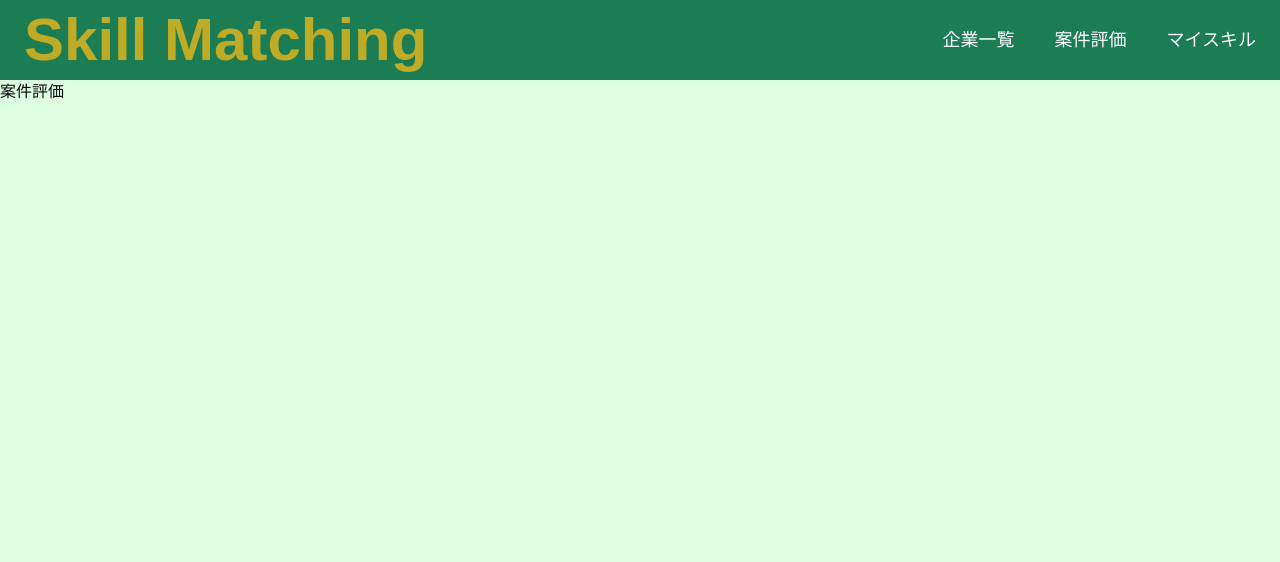
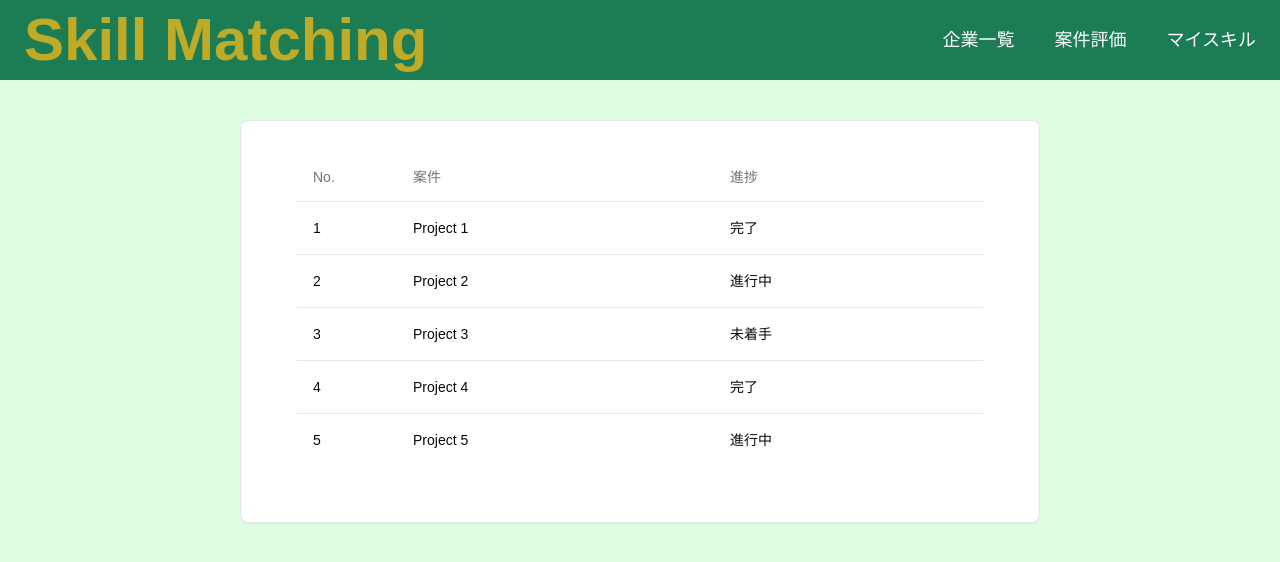
Before and after one commit to RiTa-23/SkillMatching, a Next.js app in the folder frontend/: page /answerer/project in a window 1280 px wide. Shown: the top 562 px of the page. Built offline with nearby package versions, Linux system fonts and the light colour scheme.

Commit message:
add:案件一覧と詳細#47

```diff
--- a/frontend/src/app/(answerer)/[id]/company/page.tsx
+++ b/frontend/src/app/(answerer)/[id]/company/page.tsx
@@ -11,7 +11,7 @@ const CompanyPage = () => {
 
   return (
     <div className="flex flex-col items-center h-[90vh]">
-      <Card className="w-[80%] max-w-[700px] p-8 mt-10">
+      <Card className="w-[80%] max-w-[800px] p-8 mt-10">
         <CardContent className="pb-0">
           <Input
             type="text"
--- a/frontend/src/app/(answerer)/[id]/edit/page.tsx
+++ b/frontend/src/app/(answerer)/[id]/edit/page.tsx
@@ -56,7 +56,7 @@ const ComboboxDemo = () => {
 
   return (
     <div className="flex flex-col items-center h-[90vh]">
-      <Card className="w-[80%] max-w-[700px] p-8 mt-20">
+      <Card className="w-[80%] max-w-[800px] p-8 mt-20">
         <CardContent>
           <Form {...form}>
             <form onSubmit={form.handleSubmit(onSubmit)} className="space-y-8">
--- a/frontend/src/app/(answerer)/[id]/project/page.tsx
+++ b/frontend/src/app/(answerer)/[id]/project/page.tsx
@@ -1,9 +1,11 @@
+import ProjectList from "@/components/answer/project/ProjectList";
+
 const ProjectPage = () => {
   return (
-    <div>
-      <h1>案件評価</h1>
+    <div className="flex flex-col items-center h-[90vh]">
+      <ProjectList />
     </div>
   );
-}
+};
 
 export default ProjectPage;
--- /dev/null
+++ b/frontend/src/components/answer/project/ProjectList.tsx
@@ -0,0 +1,113 @@
+"use client";
+
+import { Card, CardContent } from "@/components/ui/card";
+import {
+  Dialog,
+  DialogContent,
+  DialogHeader,
+  DialogTitle,
+  DialogTrigger,
+} from "@/components/ui/dialog";
+import {
+  Table,
+  TableBody,
+  TableCell,
+  TableHead,
+  TableHeader,
+  TableRow,
+} from "@/components/ui/table";
+
+import type { Project } from "@/types/Project";
+
+const ProjectList = () => {
+  const dummyProjects: Project[] = [
+    {
+      id: 1,
+      name: "Project 1",
+      description: "Project 1 description",
+      startDate: "2021-01-01",
+      endDate: "2021-12-31",
+      status: "完了",
+    },
+    {
+      id: 2,
+      name: "Project 2",
+      description: "Project 2 description",
+      startDate: "2021-01-01",
+      endDate: "2021-12-31",
+      status: "進行中",
+    },
+    {
+      id: 3,
+      name: "Project 3",
+      description: "Project 3 description",
+      startDate: "2021-01-01",
+      endDate: "2021-12-31",
+      status: "未着手",
+    },
+    {
+      id: 4,
+      name: "Project 4",
+      description: "Project 4 description",
+      startDate: "2021-01-01",
+      endDate: "2021-12-31",
+      status: "完了",
+    },
+    {
+      id: 5,
+      name: "Project 5",
+      description: "Project 5 description",
+      startDate: "2021-01-01",
+      endDate: "2021-12-31",
+      status: "進行中",
+    },
+  ];
+
+  return (
+    <>
+      <Card className="w-[80%] max-w-[800px] p-8 mt-10">
+        <CardContent>
+          <Table>
+            <TableHeader>
+              <TableRow>
+                <TableHead className="w-[100px]">No.</TableHead>
+                <TableHead>案件</TableHead>
+                <TableHead>進捗</TableHead>
+              </TableRow>
+            </TableHeader>
+            <TableBody>
+              {dummyProjects.map((project) => (
+                <Dialog key={project.id}>
+                  <TableRow key={project.id} className="hover:bg-gray-100">
+                    <TableCell>
+                      <DialogTrigger>{project.id}</DialogTrigger>
+                    </TableCell>
+                    <TableCell>
+                      <DialogTrigger>{project.name}</DialogTrigger>
+                    </TableCell>
+                    <TableCell>
+                      <DialogTrigger>{project.status}</DialogTrigger>
+                    </TableCell>
+                  </TableRow>
+                  <DialogContent>
+                    <DialogHeader>
+                      <DialogTitle>{project.name}</DialogTitle>
+                      <div>
+                        <p>開始日: {project.startDate}</p>
+                        <p>終了日: {project.endDate}</p>
+                        <p>ステータス: {project.status}</p>
+                        <p>説明: {project.description}</p>
+                      </div>
+                    </DialogHeader>
+                  </DialogContent>
+                </Dialog>
+              ))}
+            </TableBody>
+          </Table>
+        </CardContent>
+      </Card>
+    </>
+  );
+};
+
+export default ProjectList;
--- a/frontend/src/types/Project.ts
+++ b/frontend/src/types/Project.ts
@@ -1,7 +1,6 @@
 export interface Project {
   id: number;
   name: string;
-  companyId: number;
   description: string;
   startDate: string;
   endDate: string;
```
